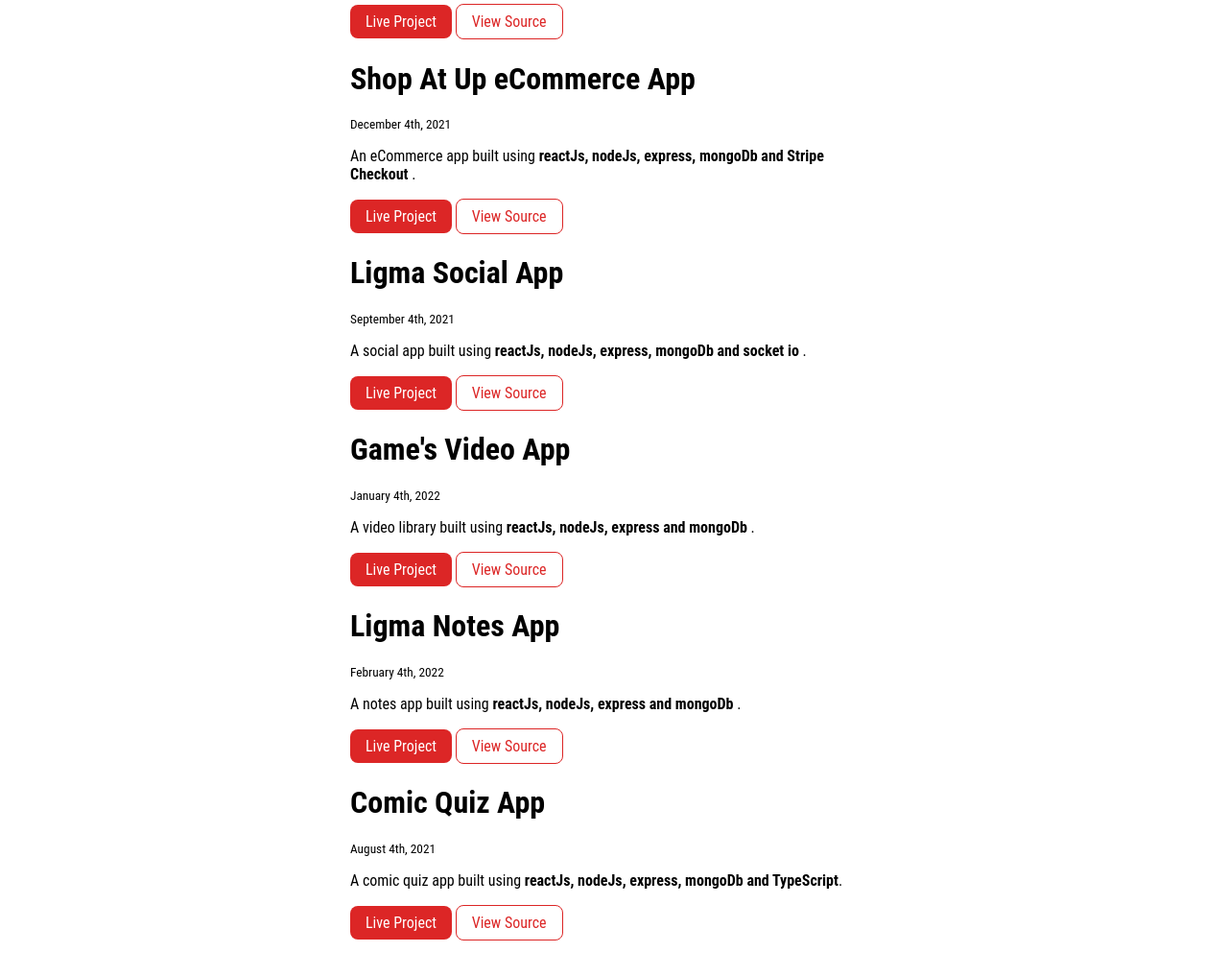
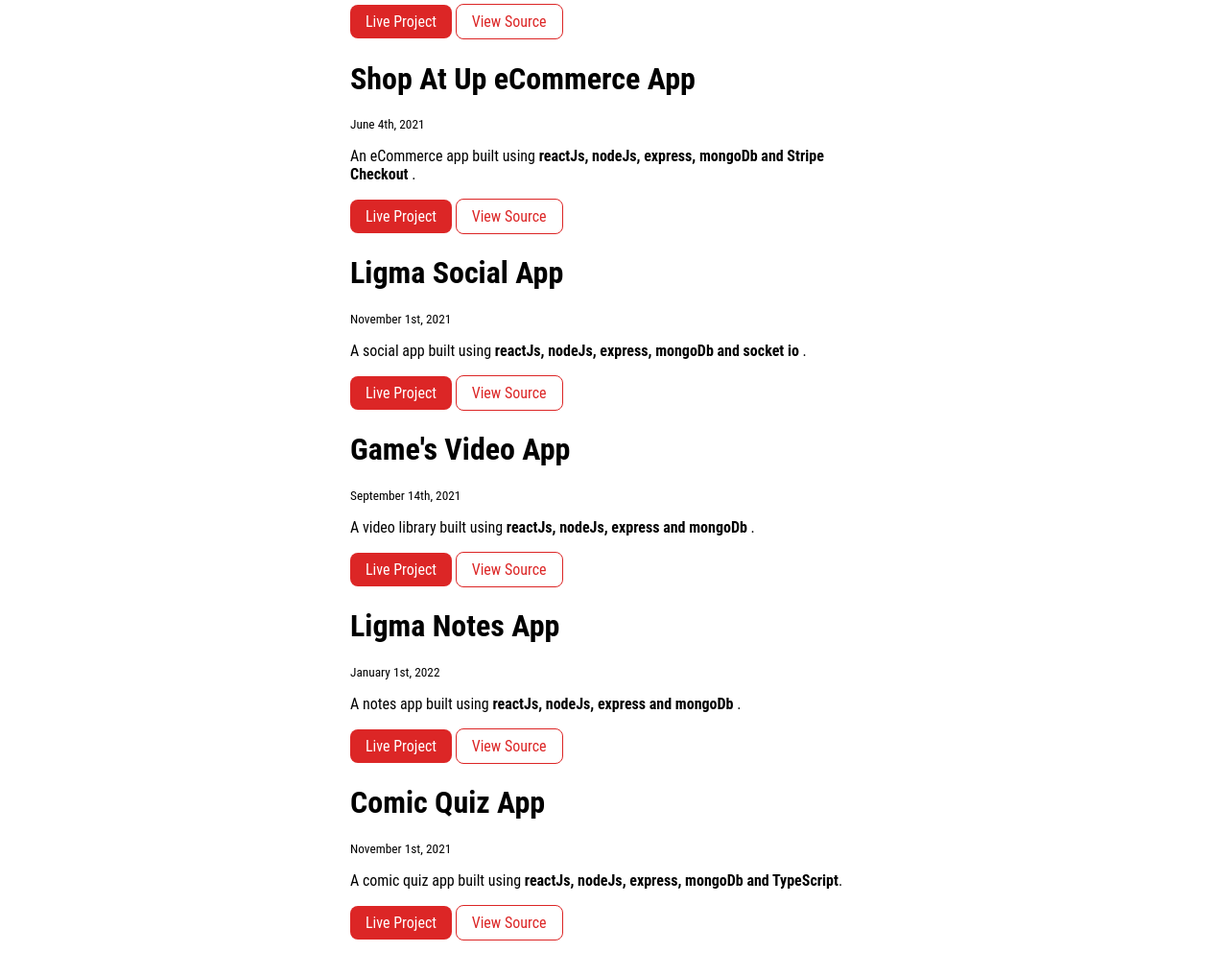
Before and after one commit to ankushpndt/Portfolio-main, a plain HTML site: page projects.html in a window 1280 px wide. Shown: the part 1560-2577 px from the top of the page at 96% size. Drawn offline with Linux system fonts and the light colour scheme.

Commit message:
refactor: changed some text

```diff
--- a/projects.html
+++ b/projects.html
@@ -160,7 +160,7 @@
 			<div class="project-container-center">
 				<li class="container-center-list">
 					<h1>Shop At Up eCommerce App</h1>
-					<small>December 4th, 2021</small>
+					<small>June 4th, 2021</small>
 					<p>
 						An eCommerce app built using
 						<strong
@@ -182,7 +182,7 @@
 			<div class="project-container-center">
 				<li class="container-center-list">
 					<h1>Ligma Social App</h1>
-					<small>September 4th, 2021</small>
+					<small>November 1st, 2021</small>
 					<p>
 						A social app built using
 						<strong>reactJs, nodeJs, express, mongoDb and socket io </strong>.
@@ -202,7 +202,7 @@
 			<div class="project-container-center">
 				<li class="container-center-list">
 					<h1>Game's Video App</h1>
-					<small>January 4th, 2022</small>
+					<small>September 14th, 2021</small>
 					<p>
 						A video library built using
 						<strong>reactJs, nodeJs, express and mongoDb </strong>.
@@ -222,7 +222,7 @@
 			<div class="project-container-center">
 				<li class="container-center-list">
 					<h1>Ligma Notes App</h1>
-					<small>February 4th, 2022</small>
+					<small>January 1st, 2022</small>
 					<p>
 						A notes app built using
 						<strong>reactJs, nodeJs, express and mongoDb </strong>.
@@ -242,7 +242,7 @@
 			<div class="project-container-center">
 				<li class="container-center-list">
 					<h1>Comic Quiz App</h1>
-					<small>August 4th, 2021</small>
+					<small>November 1st, 2021</small>
 					<p>
 						A comic quiz app built using
 						<strong>reactJs, nodeJs, express, mongoDb and TypeScript</strong>.
```
